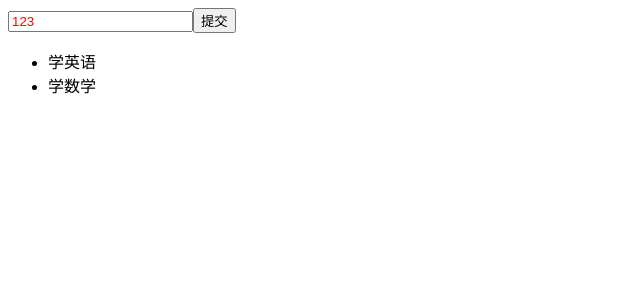
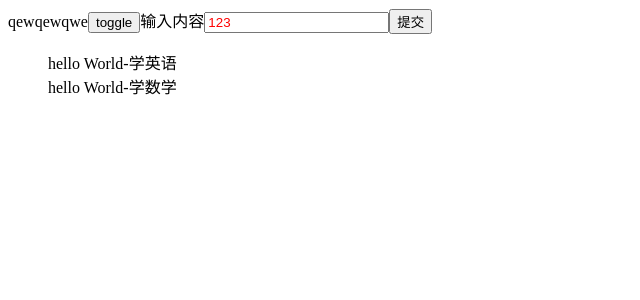
Before and after one commit to kk1186578324/myReact, a React (Create React App) app: page / in a window 1280 px wide. Shown: the top 300 px of the page, without its empty margins (0-640 px from the left). Built offline with nearby package versions, Linux system fonts and the light colour scheme.

Commit message:
添加动画

```diff
--- /dev/null
+++ b/src/TodoItem.js
@@ -0,0 +1,55 @@
+/*
+@Author Admin
+@Date 2020/07/03 19:54
+*/
+import React,{Component} from 'react'
+import PropTypes from 'prop-types'
+class TodoItem extends Component{
+   constructor(props){
+       super(props)
+       this.handleClick=this.handleClick.bind(this)
+   }
+    render(){
+         const {content,test }=this.props
+        return <div
+            onClick={this.handleClick}
+        >{test}-{content}
+        </div>
+    }
+    /**
+     * @params
+     *组件更新前自动更新
+     */
+    shouldComponentUpdate(nextProps,nextState){
+        if(nextProps.content!==this.props.content){
+            return true
+        }else {
+            return false
+        }
+    }
+    componentWillReceiveProps(){
+        console.log('child componentWillReceiveProps')
+
+    }
+    componentWillUnmount(){
+
+        console.log('child componentWillUnmount')
+    }
+    handleClick(){
+       const {deleteItem,index} = this.props
+       deleteItem(index)
+
+    }
+}
+TodoItem.propTypes = {
+    test:PropTypes.string.isRequired,
+    content:PropTypes.string,
+    deleteItem:PropTypes.func,
+    index:PropTypes.number
+}
+TodoItem.defaultProps={
+    test:'hello World'
+
+}
+
+export default TodoItem
--- a/src/TodoList.js
+++ b/src/TodoList.js
@@ -4,38 +4,115 @@
 */
 import React,{Component,Fragment} from 'react'
 import './style.css'
+import TodoItem from './TodoItem'
 class TodoList extends Component{
     constructor(props){
         super(props)
         this.state = {
           inputValue:'123',
+            show:true,
           list:['学英语','学数学']
         }
         this.handleInputChange=this.handleInputChange.bind(this)
         this.handleBtnClick=this.handleBtnClick.bind(this)
+        this.handleToggole=this.handleToggole.bind(this)
         // this.handleItemDelete=this.handleItemDelete.bind(this)
     }
 
      render(){
+         console.log('render1')
          return (
              <Fragment>
              <div>
-                 <input className='input' type="text" value={this.state.inputValue}
-                 onChange={this.handleInputChange}
+                 <span className={this.state.show?'show':'hide'}>qewqewqwe</span>
+                 <button onClick={this.handleToggole}>toggle</button>
+                 <label htmlFor="insertArea">输入内容</label>
+                 <input id="insertArea" className='input' type="text" value={this.state.inputValue}
+                 onChange={this.handleInputChange} ref={(input)=>this.input1=input}
                  />
                  <button onClick={this.handleBtnClick}>提交</button>
              </div>
-             <ul>
+             <ul ref={(ul)=>this.ul = ul}>
                  {
-                     this.state.list.map((item,index)=>{
 
-                         return <li key={index}  onClick={this.handleItemDelete.bind(this,index)}>{item}</li>
-                     })
-
+                  this.getTodoItem()
                  }
              </ul>
              </Fragment>
          )
+     }
+
+     /**
+      * @params
+      *挂载前
+     */
+     componentWillMount(){
+
+      console.log('componentWillMount')
+     }
+    /**
+     * @params
+     *挂载后
+     */
+    componentDidMount(){
+
+        // ajax
+        console.log('componentDidMount')
+    }
+    /**
+     * @params
+     *组件更新前自动更新
+    */
+    shouldComponentUpdate(){
+        console.log('shouldComponentUpdate')
+        return true
+    }
+    /**
+     * @params
+     *组件更新前，自动执行，基于shouldComponentUpdate之后执行，shouldComponentUpdate返回ture时执行，返回false不执行
+    */
+    componentWillUpdate(){
+        console.log('componentWillUpdate')
+
+    }
+    /**
+     * @params
+     *组件更新后，自动执行，基于shouldComponentUpdate之后执行，shouldComponentUpdate返回ture时执行，返回false不执行
+    */
+    componentDidUpdate(){
+        console.log('componentDidUpdate')
+    }
+    /**
+     * @params
+     *当一个组件在父组件里接受到了一个参数，
+     * 如果组件第一存在父组件，则不会执行
+     * 如果组件第二次存在父组件，就会执行
+    */
+
+    componentWillReceiveProps(){
+        console.log('componentWillReceiveProps')
+
+    }
+    /**
+     * @params
+     *当这个组件即将从页面中剔除时执行
+    */
+    componentWillUnmount(){
+
+        console.log('componentWillUnmount')
+    }
+
+     getTodoItem(){
+
+     return this.state.list.map((item,index)=>{
+             return  <TodoItem
+                 content={item}
+                 key={item}
+                 index={index}
+                 deleteItem={this.handleItemDelete.bind(this)}
+             ></TodoItem>
+         })
+
      }
    /**
     * @params
@@ -44,10 +121,14 @@ class TodoList extends Component{
     handleInputChange(e){
 
         console.log(this)
-        this.setState({
-            inputValue:e.target.value,
-
-        })
+        // this.setState({
+        //     inputValue:e.target.value,
+        //
+        // })
+        const  value =this.input1.value
+       this.setState(()=>({
+          inputValue:value
+       }))
         console.log(e.target.value)
     }
     /**
@@ -56,10 +137,16 @@ class TodoList extends Component{
     */
 
     handleBtnClick(){
-        this.setState({
-            list:[...this.state.list,this.state.inputValue],
+        this.setState((prevState)=>({
+            list:[...prevState.list,prevState.inputValue],
             inputValue:''
+        }),()=>{
+
         })
+        console.log(this.ul.querySelectorAll('div').length)
+        // this.setState({
+        //
+        // })
 
 
     }
@@ -68,11 +155,25 @@ class TodoList extends Component{
      *删除
     */
     handleItemDelete(index){
-          const  list = [...this.state.list]
-          list.splice(index,1)
-          this.setState({
-              list
-          })
+
+          // list.splice(index,1)
+          // this.setState({
+          //     list
+          // })
+        this.setState((prevState)=>{
+            const  list = [...prevState.list]
+            list.splice(index,1)
+            return {list}
+        })
+
+    }
+
+    handleToggole(){
+        this.setState((prevState)=>({
+            show:!prevState.show
+
+        }))
+
 
     }
 }
--- a/src/style.css
+++ b/src/style.css
@@ -2,3 +2,29 @@
 
     color: red;
 }
+.show{
+    opacity: 1;
+    transition: all 1s ease-in;
+}
+.hide{
+    opacity: 0;
+    /*transition: all 1s ease-out;*/
+
+    animation: hide-item 2s ease-in-out;
+}
+@keyframes hide-item {
+    0%{
+        opacity: 0;
+        color: red;
+    }
+    50%{
+        opacity: .5;
+        color: green;
+    }
+    100%{
+        opacity: 1;
+        color: blue;
+    }
+
+
+}
```
